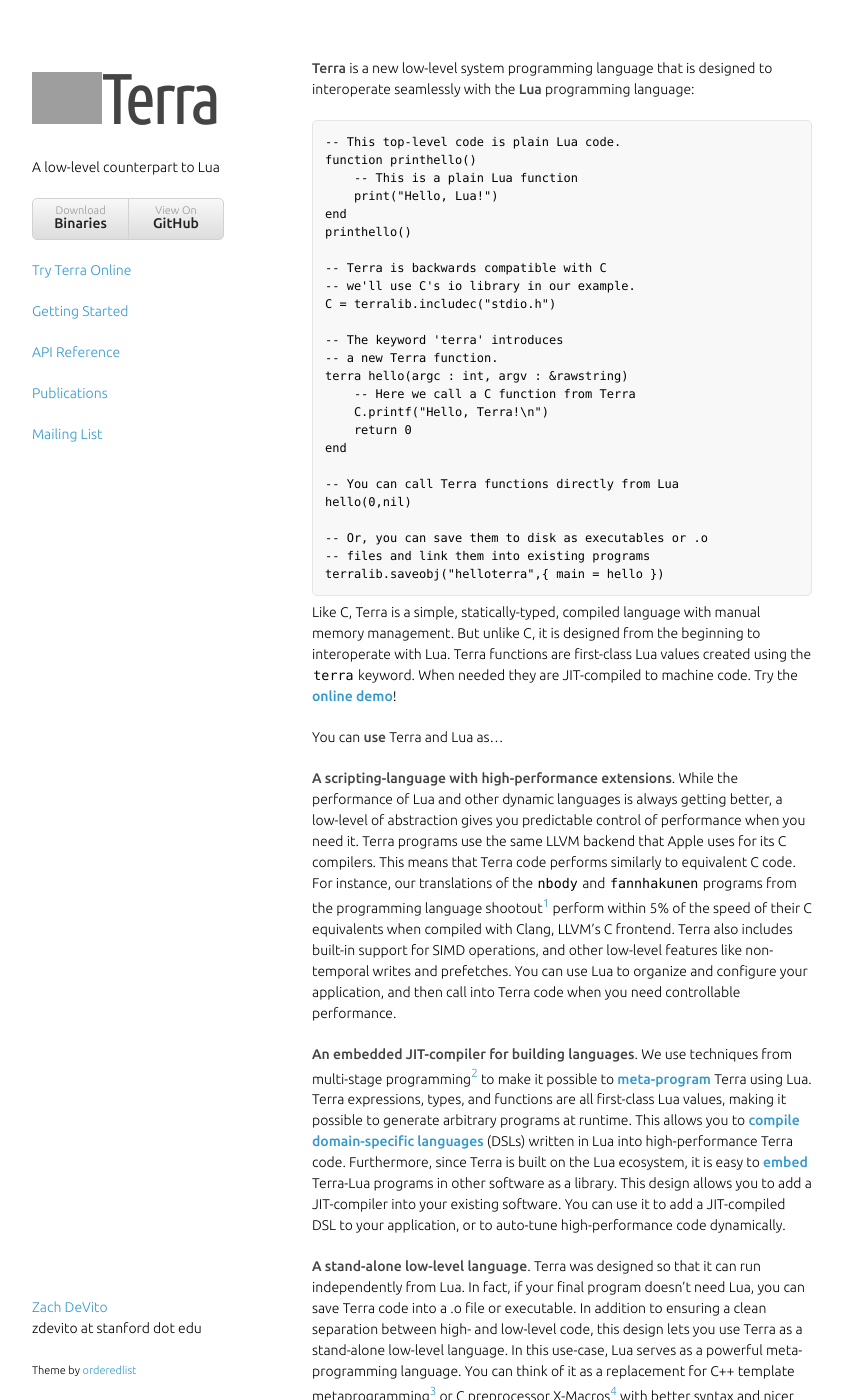
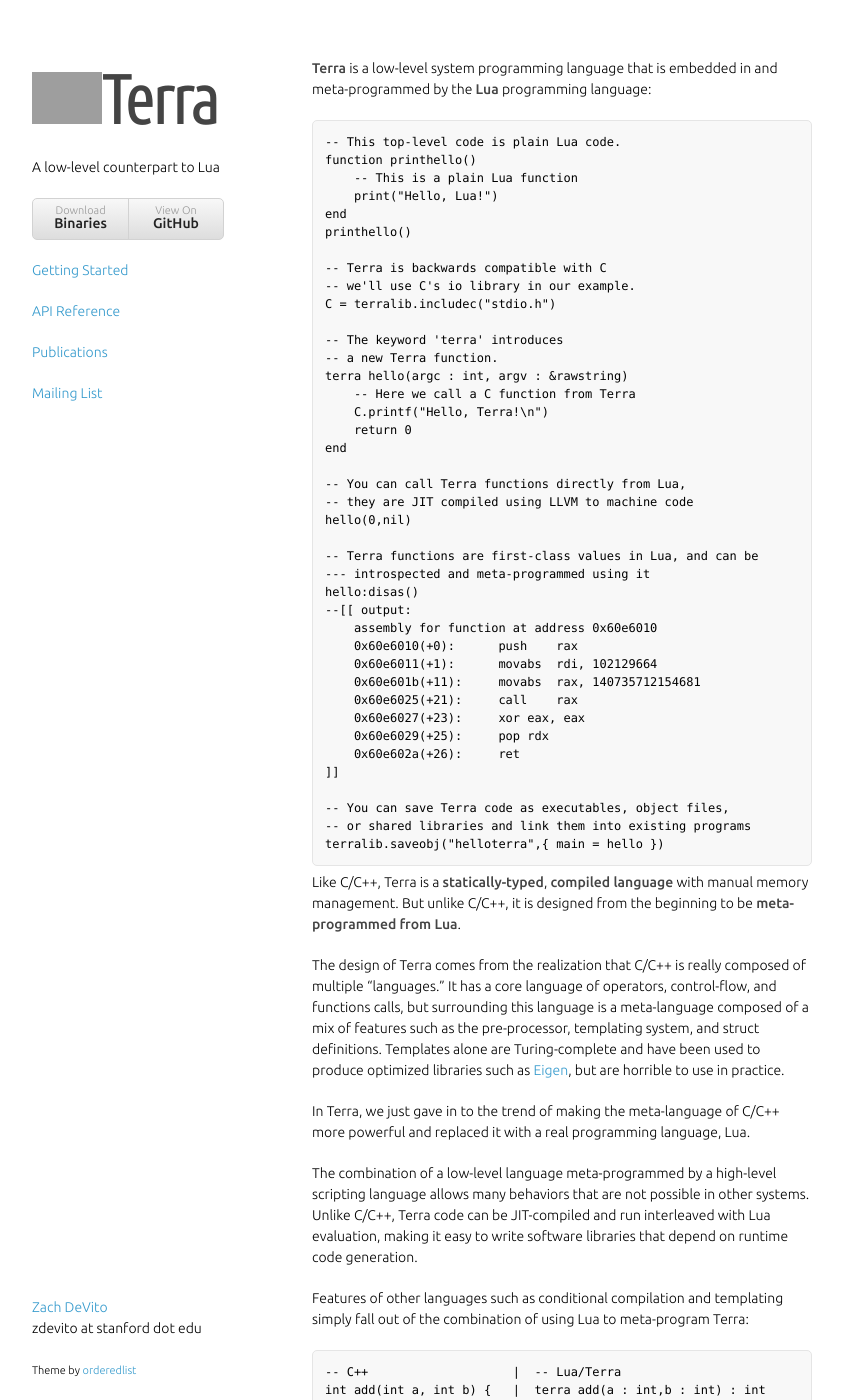
Before and after one commit to terralang/terra, a Jekyll site: the page built from index.md, in a window 1280 px wide and 1400 px high. Shown: the whole window, without its empty margins (218-1061 px from the left). Built offline with Jekyll 4.4.1, drawn with Linux system fonts in a browser that asks for light colours; nearby versions of some CDN libraries; some web fonts are replaced; library files that are not in the unit come from our copies; some of the changed text lies outside the part shown; grey boxes are pictures that could not be loaded.

Commit message:
update intro text

```diff
--- a/_layouts/post.html
+++ b/_layouts/post.html
@@ -35,7 +35,7 @@
         <ul>
           <li><a href="https://github.com/zdevito/terra/releases">Download<strong>Binaries</strong></a></li><li><a href="http://github.com/zdevito/terra">View On <strong>GitHub</strong></a></li>
         </ul>
-        <p><a href="demo.html">Try Terra Online</a></p>
+        <!--<p><a href="demo.html">Try Terra Online</a></p>-->
         <p><a href="getting-started.html" >Getting Started</a></p>
         <p><a href="api.html" >API Reference</a></p>
         <p><a href="publications.html">Publications</a></p>
--- a/index.md
+++ b/index.md
@@ -2,7 +2,7 @@
 layout: post
 title: Terra
 ---
-__Terra__ is a new low-level system programming language that is designed to interoperate seamlessly with the __Lua__ programming language:
+__Terra__ is a low-level system programming language that is embedded in and meta-programmed by the __Lua__ programming language:
 
     -- This top-level code is plain Lua code.
     function printhello()
@@ -23,22 +23,82 @@
         return 0
     end
 
-    -- You can call Terra functions directly from Lua
+    -- You can call Terra functions directly from Lua,
+    -- they are JIT compiled using LLVM to machine code
     hello(0,nil)
 
-    -- Or, you can save them to disk as executables or .o
-    -- files and link them into existing programs
+    -- Terra functions are first-class values in Lua, and can be
+    --- introspected and meta-programmed using it
+    hello:disas()
+    --[[ output:
+        assembly for function at address 0x60e6010
+        0x60e6010(+0):		push	rax
+        0x60e6011(+1):		movabs	rdi, 102129664
+        0x60e601b(+11):		movabs	rax, 140735712154681
+        0x60e6025(+21):		call	rax
+        0x60e6027(+23):		xor	eax, eax
+        0x60e6029(+25):		pop	rdx
+        0x60e602a(+26):		ret
+    ]]
+
+    -- You can save Terra code as executables, object files,
+    -- or shared libraries and link them into existing programs
     terralib.saveobj("helloterra",{ main = hello })
 
-Like C, Terra is a simple, statically-typed, compiled language with manual memory management. But unlike C, it is designed from the beginning to interoperate with Lua. Terra functions are first-class Lua values created using the `terra` keyword. When needed they are JIT-compiled to machine code. Try the **[online demo](demo.html)**!
+Like C/C++, Terra is a  **statically-typed**, **compiled language** with manual memory management.
+But unlike C/C++, it is designed from the beginning to be **meta-programmed from Lua**.
+
+The design of Terra comes from the realization that C/C++ is really composed of multiple "languages." It has a core language of operators, control-flow, and functions calls, but surrounding this language is a meta-language composed of a mix of features such as the pre-processor, templating system, and struct definitions. Templates alone are Turing-complete and have been used to produce optimized libraries such as [Eigen](http://eigen.tuxfamily.org/index.php?title=Main_Page), but are horrible to use in practice.
+
+In Terra, we just gave in to the trend of making the meta-language of C/C++ more powerful and replaced it with a real programming language, Lua.
+
+The combination of a low-level language meta-programmed by a high-level scripting language allows many behaviors that are not possible in other systems. Unlike C/C++, Terra code can be JIT-compiled and run interleaved with Lua evaluation, making it easy to write software libraries that depend on runtime code generation.
+
+Features of other languages such as conditional compilation and templating simply fall out of the combination of using Lua to meta-program Terra:
+
+    -- C++                    |  -- Lua/Terra
+    int add(int a, int b) {   |  terra add(a : int,b : int) : int
+        return a + b;         |      return a + b
+    }                         |  end
+                              |
+                              |  -- Conditional compilation is done
+                              |  -- with  control-flow that
+                              |  -- determines what code is defined
+    #ifdef _WIN32             |  if iswindows() then
+    void waitatend() {        |      terra waitatend()
+        getchar();            |          C.getchar()
+    }                         |      end
+    #else                     |  else
+    void waitatend() {}       |      terra waitatend() end
+    #endif                    |  end
+                              |
+                              |  -- Templates become Lua functions
+                              |  -- that take a terra type T and
+                              |  -- use it to generate new types
+                              |  -- and code
+    template<class T>         |  function Array(T)
+    struct Array {            |      struct Array {
+        int N;                |          N : int
+        T* data;              |          data : &T
+                              |      }
+        T get(int i) {        |      terra Array:get(i : int)
+            return data[i];   |          return self.data[i]
+        }                     |      end
+                              |      return Array
+    };                        |  end
+    typedef                   |
+    Array<float> FloatArray;  |  FloatArray = Array(float)
+
+---
 
 You can **use** Terra and Lua as...
 
-**A scripting-language with high-performance extensions**. While the performance of Lua and other dynamic languages is always getting better, a low-level of abstraction gives you predictable control of performance when you need it. Terra programs use the same LLVM backend that Apple uses for its C compilers. This means that Terra code performs similarly to equivalent C code. For instance, our translations of the `nbody` and `fannhakunen` programs from the programming language shootout[<sup>1</sup>](#footnote1) perform within 5% of the speed of their C equivalents when compiled with Clang, LLVM's C frontend. Terra also includes built-in support for SIMD operations, and other low-level features like non-temporal writes and prefetches. You can use Lua to organize and configure your application, and then call into Terra code when you need controllable performance.
-
 **An embedded JIT-compiler for building languages**. We use techniques from multi-stage programming[<sup>2</sup>](#footnote2) to make it possible to **[meta-program](#generative-programming)** Terra using Lua.  Terra expressions, types, and functions are all first-class Lua values, making it possible to generate arbitrary programs at runtime. This allows you to **[compile domain-specific languages](#compiling-a-language)** (DSLs) written in Lua into high-performance Terra code. Furthermore, since Terra is built on the Lua ecosystem, it is easy to **[embed](#embedding-and-interoperability)** Terra-Lua programs in other software as a library. This design allows you to add a JIT-compiler into your existing software. You can use it to add a JIT-compiled DSL to your application, or to auto-tune high-performance code dynamically.
 
-**A stand-alone low-level language**. Terra was designed so that it can run independently from Lua. In fact, if your final program doesn't need Lua, you can save Terra code into a .o file or executable. In addition to ensuring a clean separation between high- and low-level code, this design lets you use Terra as a stand-alone low-level language. In this use-case, Lua serves as a powerful meta-programming language.  You can think of it as a replacement for C++ template metaprogramming[<sup>3</sup>](#footnote3) or C preprocessor X-Macros[<sup>4</sup>](#footnote4) with better syntax and nicer properties such as hygiene[<sup>5</sup>](#footnote5). Since Terra exists *only* as code embedded in a Lua meta-program, features that are normally built into low-level languages can be implemented as Lua libraries. This design keeps the core of Terra simple, while enabling powerful behavior such as conditional compilation, namespaces, templating, and even **class systems** **[implemented as libraries](#simplicity)**.
+**A scripting-language with high-performance extensions**. While the performance of Lua and other dynamic languages is always getting better, a low-level of abstraction gives you predictable control of performance when you need it. Terra programs use the same LLVM backend that Apple uses for its C compilers. This means that Terra code performs similarly to equivalent C code. For instance, our translations of the `nbody` and `fannhakunen` programs from the programming language benchmark game[<sup>1</sup>](#footnote1) perform within 5% of the speed of their C equivalents when compiled with Clang, LLVM's C frontend. Terra also includes built-in support for SIMD operations, and other low-level features like non-temporal writes and prefetches. You can use Lua to organize and configure your application, and then call into Terra code when you need controllable performance.
+
+
+**A stand-alone low-level language**. Terra was designed so that it can run independently from Lua. In fact, if your final program doesn't need Lua, you can save Terra code into a .o file or executable. In addition to ensuring a clean separation between high- and low-level code, this design lets you use Terra as a stand-alone low-level language. In this use-case, Lua serves as a powerful meta-programming language.  Here it serves as a replacement for C++ template metaprogramming[<sup>3</sup>](#footnote3) or C preprocessor X-Macros[<sup>4</sup>](#footnote4) with better syntax and nicer properties such as hygiene[<sup>5</sup>](#footnote5). Since Terra exists *only* as code embedded in a Lua meta-program, features that are normally built into low-level languages can be implemented as Lua libraries. This design keeps the core of Terra simple, while enabling powerful behavior such as conditional compilation, namespaces, templating, and even **class systems** **[implemented as libraries](#simplicity)**.
 
 For more information about using Terra, see the **[getting started guide](getting-started.html)** and **[API reference](api.html)**. Our **[publications](publications.html)** provide a more in-depth look at its design.
 
```
Also changed, not shown: list.md (+3 -1 lines).
